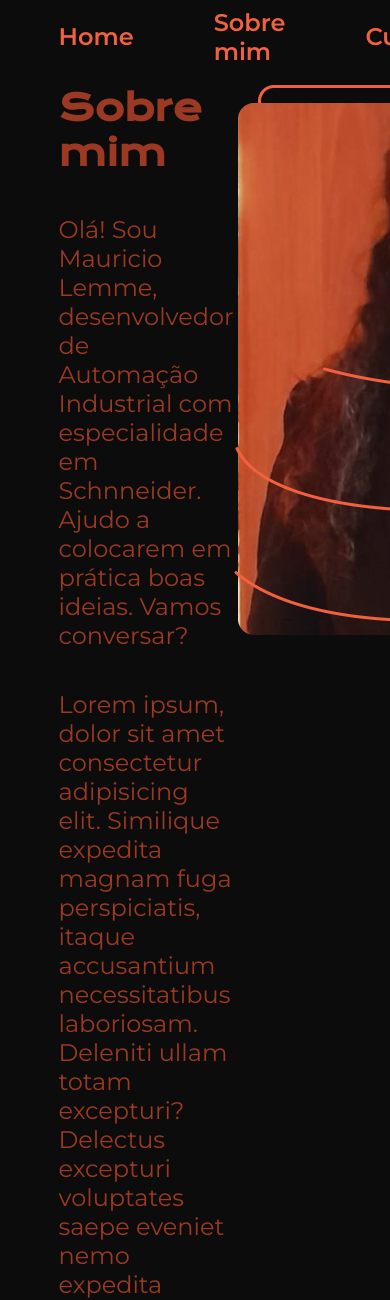
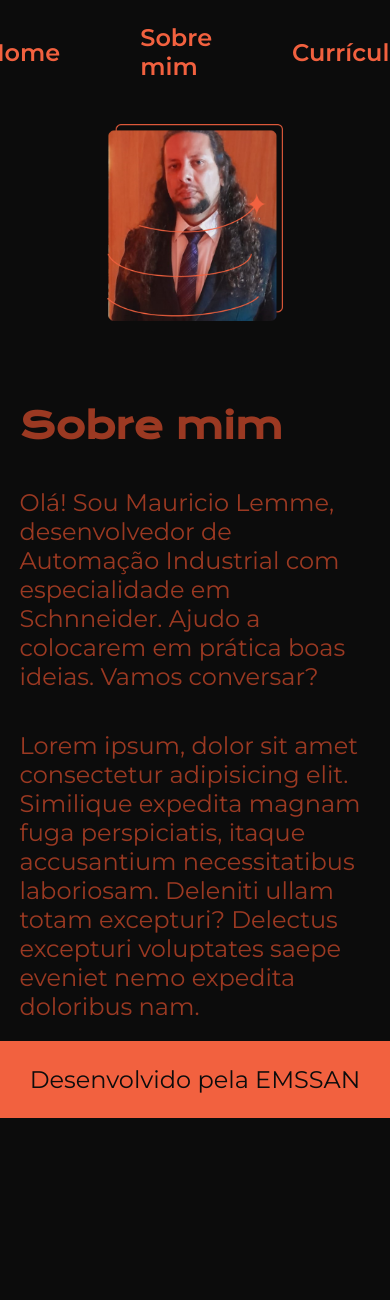
Before and after one commit to MLemme/cursos-alura, a PHP site: page /about.html in a window 390 px wide; the page is wider, and only the part inside the window is pictured. Shown: the top 1300 px of that part. After the commit the page ends 1118 px from the top of that part, so only its background shows below. Run offline with PHP 8.4, Linux system fonts and the light colour scheme.

Commit message:
Atualização para o Vercel

```diff
--- a/portifolio/css/style.css
+++ b/portifolio/css/style.css
@@ -24,10 +24,10 @@ body{
 .cabecalho__menu {
     display: flex;
     align-items: center;
-    gap: 80px;
+    gap: 80px; /*80px*/
 }
 .cabecalho__menu__link {
-    font-size: 24px;
+    font-size: 1.5rem; /* 24px */
     font-family: var(--fonte-secundaria);
     font-weight: 600;
     color: var(--cor-terciaria);
@@ -42,22 +42,23 @@ body{
     justify-content: space-between;
     /* margin: 5% 10%; */
     padding: 5% 15% 11%;
+    gap: 82px;
 }
 .apresentacao__conteudo{
     /* width: 615px; */
     /* height: 482px; */
-    min-height: 100vh;  /* permite ajuste dinamico e evita que o main invada o footer */
-    width: 100vw;       /* permite ajuste dinamico e evita que o main invada o footer */
+    /*min-height: 100vh;*/  /* permite ajuste dinamico e evita que o main invada o footer */
+    width: 50%;/*100vw;*/       /* permite ajuste dinamico e evita que o main invada o footer */
     display: flex;
     flex-direction: column;
     gap: 40px;
 }
 .apresentacao__conteudo__titulo{
-    font-size: 36px;
+    font-size: 2.25rem; /* REM para PIXEL é uma relação de 16 px/rem logo 36/16 = 2.25 rem */
     font-family: var(--fonte-principal)
 }
 .apresentacao__conteudo__texto{
-    font-size: 24px;
+    font-size: 1.5rem; /* 24px */
     font-family: var(--fonte-secundaria);
     font-weight: 400;
 }
@@ -74,7 +75,7 @@ body{
 }
 .apresentacao__links__subtitulo{
     font-family: var(--fonte-principal);
-    font-size: 24px;
+    font-size: 1.5rem; /* 24px */
     font-weight: 400;
 }
 .apresentacao__links__link{
@@ -82,11 +83,12 @@ body{
     /* width: 280px; */
     /* color: var(--cor-primaria); */
     /* border-radius: 16px; */
-    width: 370px;
+    width: 50%;/*370px;*/
+
     color: var(--cor-secundaria);
     border-radius: 8px;
     text-align: center;
-    font-size: 24px;
+    font-size: 1.5rem; /* 24px */
     padding: 21.5px 0;
     text-decoration: none;
     font-family: var(--fonte-secundaria);
@@ -102,11 +104,12 @@ body{
     cursor: pointer;
 }
 .titulo-destaque{
-    color: var(--cor-secundaria);
+    color: var(--cor-terciaria);
     font-weight: 100;
 }
 .foto{
-    align-self: flex-start;
+    /*align-self: flex-start;*/
+    width: 50%;
 }
 .rodape{
     background-color: var(--cor-terciaria);
@@ -114,6 +117,21 @@ body{
     padding: 24px;
     text-align: center;
     font-family: var(--fonte-secundaria);
-    font-size: 24px;
+    font-size: 1.5rem; /* 24px */
     font-weight: 400;
 }
+@media (max-width: 1200px){ /*diz quais classes utilizar quando a tela for menor que o valor indicado na condição - () é para condição*/
+    .cabecalho{
+        padding: 6%;
+    }
+    .cabecalho__menu{
+        justify-content: center;
+    }
+    .apresentacao{
+        flex-direction: column-reverse;
+        padding: 5% 5%;
+    }
+    .apresentacao__conteudo{
+        width: auto;
+    }
+}
```
